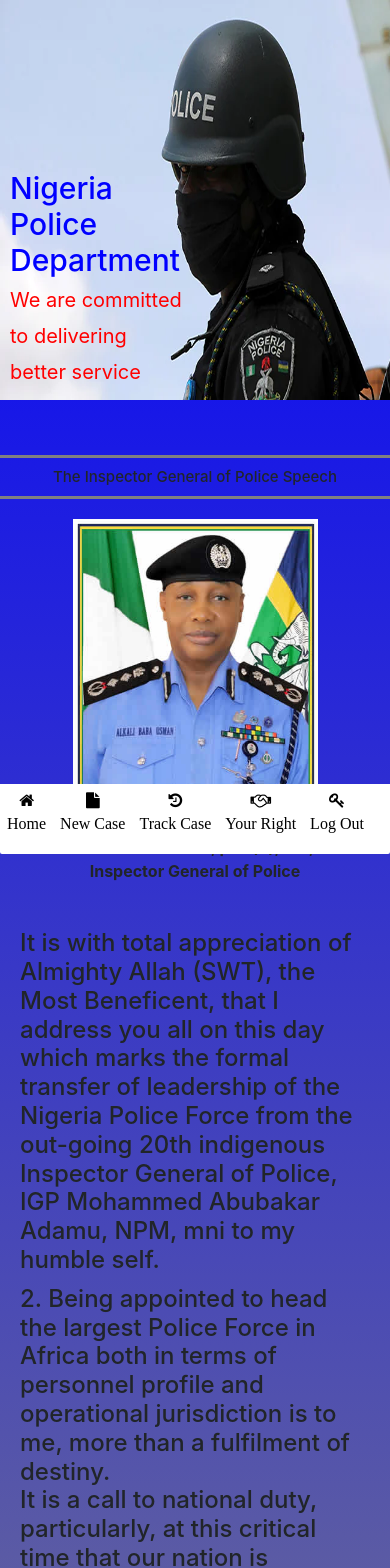
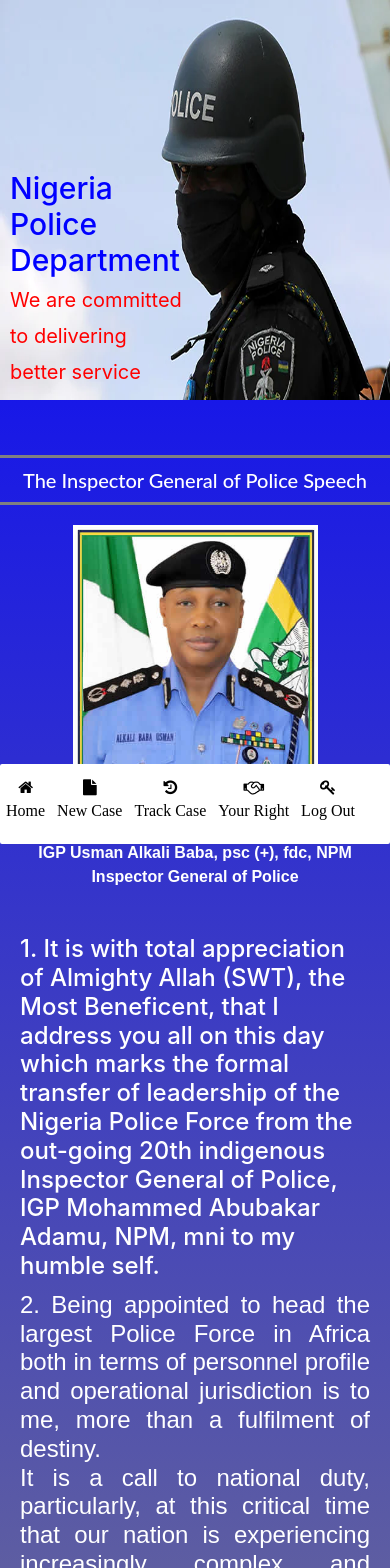
Before and after one commit to adedokun-moses/crime_documentation, a Vue app: page /dashboard in a window 390 px wide. Shown: the top 1568 px of the page. Built offline with nearby package versions, Linux system fonts and the light colour scheme; a web font is replaced by a local one.

Commit message:
new naav

```diff
--- a/public/cssfolder/home.css
+++ b/public/cssfolder/home.css
@@ -42,11 +42,13 @@
     border-top: 3px solid grey;
     padding: 10px;
     border-bottom: 3px solid grey;
+    color: white;
 }
 
 .igp_speech {
     display: flex;
     margin: 10px 0px;
+    color: white;
 }
 
 .igp_speech>div {
@@ -55,12 +57,16 @@
 
 .igp_speech p {
     padding: 10px 0px;
+    font-family: Arial, Helvetica, sans-serif;
+    text-align: justify;
 }
 
 .module {
     display: flex;
     width: 80%;
     margin: auto;
+    color: black;
+    font-weight: bolder;
 }
 
 .module>div {
@@ -70,6 +76,7 @@
     height: 300px;
     box-shadow: 3px 3px 3px 5px grey;
     text-align: center;
+
 }
 
 .module>div:hover {
@@ -87,8 +94,10 @@
 }
 
 .module a {
-    font-size: 40px;
+    font-size: 20px;
     text-decoration: none;
+    color: black;
+    font-weight: bolder;
 }
 
 @media only screen and (max-width: 600px) {
@@ -121,12 +130,14 @@
     .inpsector h5 {
         display: block;
         width: 100%;
-        font-size: 15px;
+        font-size: 20px;
         margin: 5px auto;
         text-align: center;
         border-top: 3px solid grey;
         padding: 10px;
         border-bottom: 3px solid grey;
+        color: white;
+        font-family: lato;
     }
 
     .div img {
@@ -148,10 +159,17 @@
         flex-direction: column;
         width: 80%;
         margin: 20px auto;
+
     }
 
     .module>div {
         margin: 20px 0px;
         width: 100%;
     }
+
+    .module a{
+        color: black;
+        font-weight: bolder;
+        font-size: 15px;
+    }
 }
--- a/src/components/nav.vue
+++ b/src/components/nav.vue
@@ -21,8 +21,7 @@
     </div>
   </nav>
 
-  <div class="mobile">
-    <nav>
+  <nav class="mobile">
     <div class="logo">
       <router-link to="/dashboard">
         <img src="../assets/pollogo.jpg" alt="" />
@@ -34,36 +33,29 @@
     </div>
 
     <div class="nav_links">
-
-
-
       <router-link to="/dashboard">
-          <i class="fa fa-home">
-              <p style="margin-top: 7px;"> Home</p></i
-          >
+        <i class="fa fa-home"> <p style="margin-top: 7px">Home</p></i>
       </router-link>
 
       <router-link to="/convictedcase">
-          <i class="fa fa-file">
-              <p style="margin-top: 7px;"> New Case</p></i
-          >
+        <i class="fa fa-file"> <p style="margin-top: 7px">New Case</p></i>
       </router-link>
       <router-link to="/tracking">
-          <i class="fa fa-history">
-               <p style="margin-top: 7px;"> Track Case</p></i
-          >
+        <i class="fa fa-history"> <p style="margin-top: 7px">Track Case</p></i>
       </router-link>
 
       <router-link class="log__" to="/about">
         <i class="fa fa-handshake-o">
-            <p style="margin-top: 7px;"> Your Right</p>
-           </i
-          ></router-link
+          <p style="margin-top: 7px">Your Right</p>
+        </i></router-link
       >
-        <a href="#" class="log_" @click="logout()"> <i class="fa fa-key fa-1x"><p style="margin-top: 7px">Log Out</p>  </i></a>
+      <a href="#" class="log_" @click="logout()">
+        <i class="fa fa-key fa-1x"
+          ><p style="margin-top: 7px">Log Out</p>
+        </i></a
+      >
     </div>
   </nav>
-  </div>
 </template>
 
 <script>
@@ -100,7 +92,7 @@
   margin: 0px;
   border-radius: 2px;
   position: fixed;
-  background:white;
+  background: white;
   z-index: 1;
   width: 100%;
 }
@@ -179,12 +171,11 @@
     background: white;
     width: 100%;
     z-index: 1;
-    height: 60px;
+    height: 80px;
     bottom: 0;
+    padding: 15px 0px;
   }
-  .toggle {
-    margin: 10px;
-  }
+
 
   .logo {
     display: none;
@@ -192,28 +183,30 @@
   .nav {
     display: flex;
     align-items: center;
+
+
+
   }
 
   .nav_links a {
-  padding: 5px 2px;
-  border-radius: 3px;
-  margin: 0px 5px;
-  text-align: center;
+    padding: 0px 2px;
+    border-radius: 0px;
+    margin: 10px 4px;
 
   }
 
   .nav_links a:hover {
-  background: green;
-  padding: 32px 2px;
+    background: none;
+    padding: 0px 2px;
     border-radius: 3px;
-  margin: 0px 5px;
-  color: white;
+    margin: 10px 4px;
+    color: black;
   }
-/* .nav_links a:active {
-  background: red;
-  padding: 32px 2px;
+/*    .nav_links a:focus {
+   background: black;
+    padding: 0px 2px;
     border-radius: 3px;
-  margin: 0px 5px;
+    margin: 10px 4px;
     color: white;
 }
   */
@@ -224,16 +217,16 @@
 
   .log__:hover {
     background: black;
-    padding: 28px 3px;
+    padding: 8px 3px;
     border-radius: 3px;
     margin: 0px 5px;
     color: white;
   }
   .log_ {
     background: none;
-    padding: 28px 13px;
+    padding: 8px 13px;
     border-radius: 3px;
-    margin: 0px 5px;
+    margin: 0px 0px;
     color: black;
   }
 }
--- a/src/views/dashboard.vue
+++ b/src/views/dashboard.vue
@@ -19,14 +19,14 @@
     <div class="igp_speech">
       <div style="flex-basis: 20%; text-align: center" class="igpimage">
         <img src="../assets/igp.jpg" />
-        <p>
+        <p style="text-align: center">
           IGP Usman Alkali Baba, psc (+), fdc, NPM <br />
           Inspector General of Police
         </p>
       </div>
       <div>
         <h4>
-          It is with total appreciation of Almighty Allah (SWT), the Most
+         1.  It is with total appreciation of Almighty Allah (SWT), the Most
           Beneficent, that I address you all on this day which marks the formal
           transfer of leadership of the Nigeria Police Force from the out-going
           20th indigenous Inspector General of Police, IGP Mohammed Abubakar
```
Also changed, not shown: 1 other file (tests, documents, lock files or other folders). Lines whose indentation alone changed are shown as unchanged.
